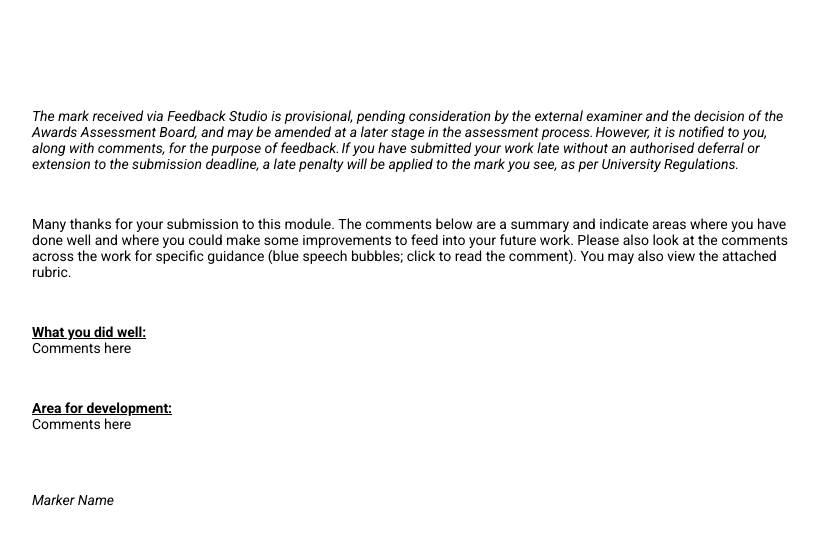
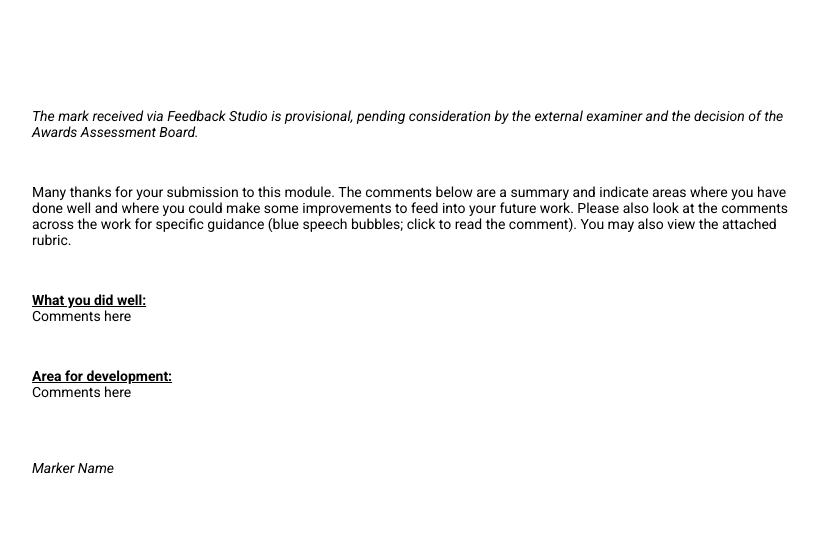
Before and after one commit to b-kennedy0/b-kennedy0.github.io, a Jekyll site: the page marking-comment.html, which Jekyll copies as it is, in a window 1280 px wide. Shown: the top 545 px of the page, without its empty margins (226-1045 px from the left). Built offline with Jekyll 4.4.1, drawn with Linux system fonts in a browser that asks for light colours.

Commit message:
adjusted marking comment

```diff
--- a/marking-comment.html
+++ b/marking-comment.html
@@ -8,7 +8,7 @@
 </head>
 
 <body class="roboto-400" style="padding: 100px 250px !important;">
-    <p><i>The mark received via Feedback Studio is provisional, pending consideration by the external examiner and the decision of the Awards Assessment Board, and may be amended at a later stage in the assessment process. However, it is notified to you, along with comments, for the purpose of feedback. If you have submitted your work late without an authorised deferral or extension to the submission deadline, a late penalty will be applied to the mark you see, as per University Regulations.</i></p>
+    <p><i>The mark received via Feedback Studio is provisional, pending consideration by the external examiner and the decision of the Awards Assessment Board.</i></p>
     <p>&nbsp;</p>
     <p>Many thanks for your submission to this module.&nbsp;The comments below are a summary and indicate areas where you have done well and where you could make some improvements to feed into your future work. Please also look at the comments across the work for specific guidance&nbsp;(blue speech bubbles; click to read the comment). You may also view the attached rubric.</p>
     <p>&nbsp;</p>
```
